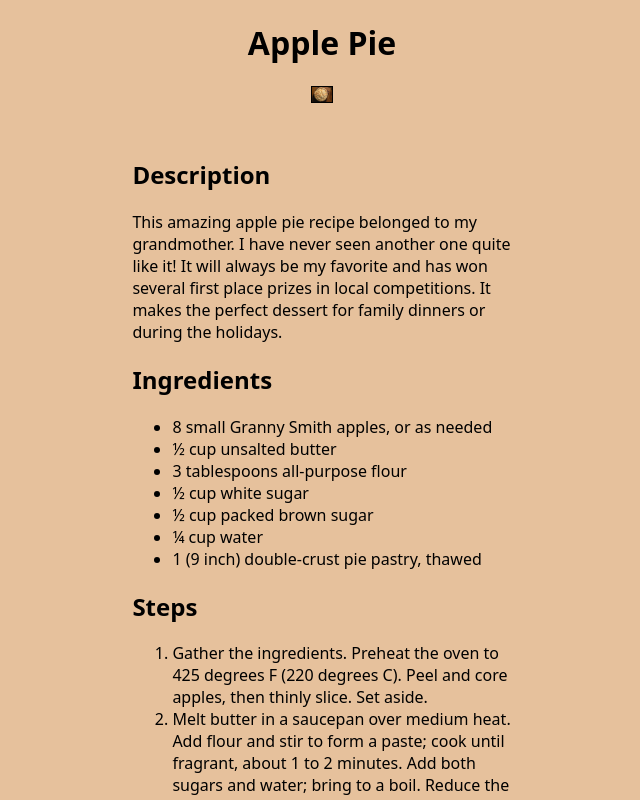
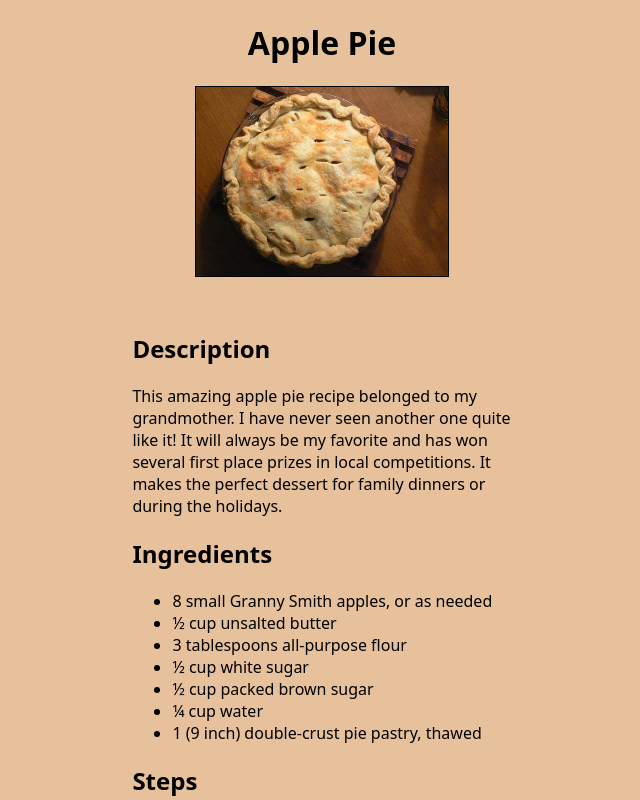
Before and after one commit to Mr-porosushka/odin-recipes, a plain HTML site: page recipes/apple-pie.html in a window 1280 px wide. Shown: the top 800 px of the page, without its empty margins (318-958 px from the left). Drawn offline with Linux system fonts and the light colour scheme.

Commit message:
Fix typo

```diff
--- a/recipes/apple-pie.html
+++ b/recipes/apple-pie.html
@@ -12,7 +12,7 @@
       <img
         src="../images/apple-pie.jpg"
         alt="An apple pie on a plate"
-        width="20g%"
+        width="20%"
         height="auto"
       />
     </div>
```
